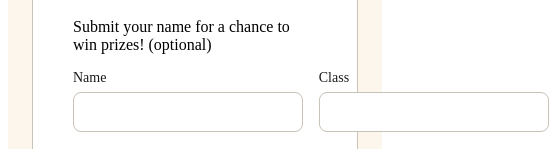
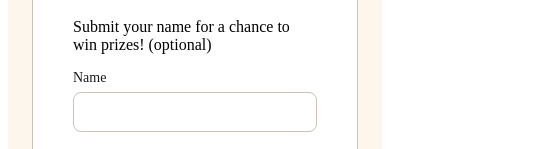
Before and after one commit to DrakeCub/shelley-upload-client, an Angular app: page / in a window 390 px wide. Shown: the part 695-844 px from the top of the page, 549 px wide, since content can reach past the window. Built offline with nearby package versions, Linux system fonts and the light colour scheme.

Commit message:
Now Name and Class stack on mobile

```diff
--- a/src/app/uploadcomponent/uploadcomponent.scss
+++ b/src/app/uploadcomponent/uploadcomponent.scss
@@ -251,8 +251,13 @@ $gray-text: #6b6560;
 
 .field-group {
   display: flex;
+  flex-wrap: wrap;
   gap: 16px;
   margin-bottom: 2rem;
+
+  @media (max-width: 480px) {
+    flex-direction: column;
+  }
 
   .field {
     flex: 1;
```
